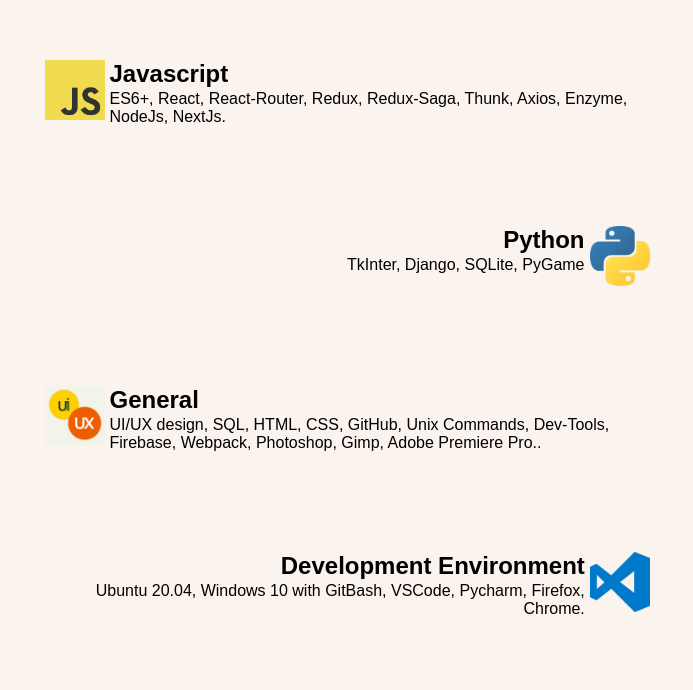
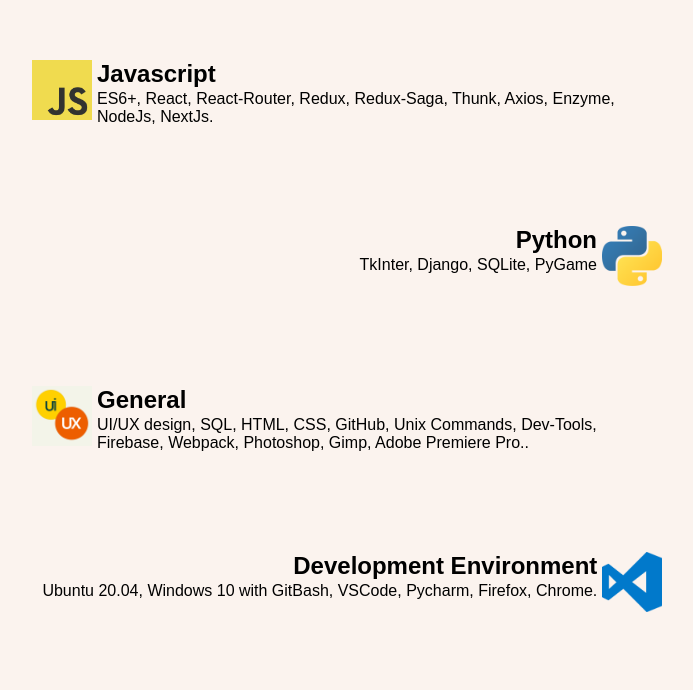
Before and after one commit to Kwarn/portfolio, a React (Create React App) app: page / in a window 1280 px wide. Shown: the part 1450-2140 px from the top of the page, without its empty margins (293-986 px from the left). Built offline with nearby package versions, Linux system fonts and the light colour scheme.

Commit message:
skills elementRef moved to SkillsWrapper to improve scrollIntoView accuracy, classes.SkillsWrapper no longer controls padding

```diff
--- a/src/containers/Home/Home.js
+++ b/src/containers/Home/Home.js
@@ -65,9 +65,8 @@ const Home = props => {
         />
       </div>
       <p className={classes.SmallDisplaysAboutMe}>{aboutMe}</p>
-      <div className={classes.SkillsWrapper}>
+      <div ref={elementRefs.skills} className={classes.SkillsWrapper}>
         <Skills
-          elementRef={elementRefs.skills}
           selectedContentTag={selectedContent}
           selectedContentHandler={tag => selectedContentHandler(tag)}
         />
--- a/src/containers/Home/Home.module.css
+++ b/src/containers/Home/Home.module.css
@@ -10,7 +10,6 @@
 
 .SkillsWrapper {
   margin: 200px 0 200px 0;
-  padding: 0 25px 0 25px;
   display: flex;
   justify-content: center;
 }
```
